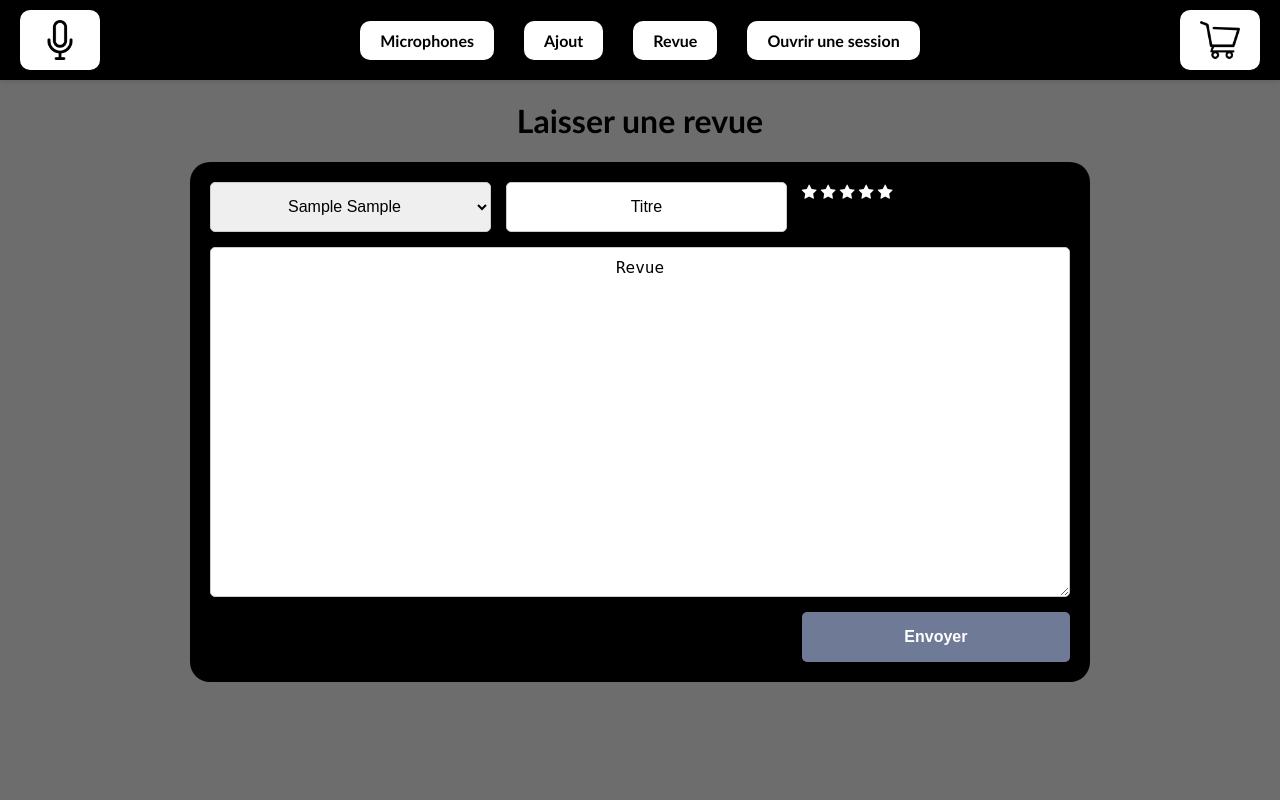
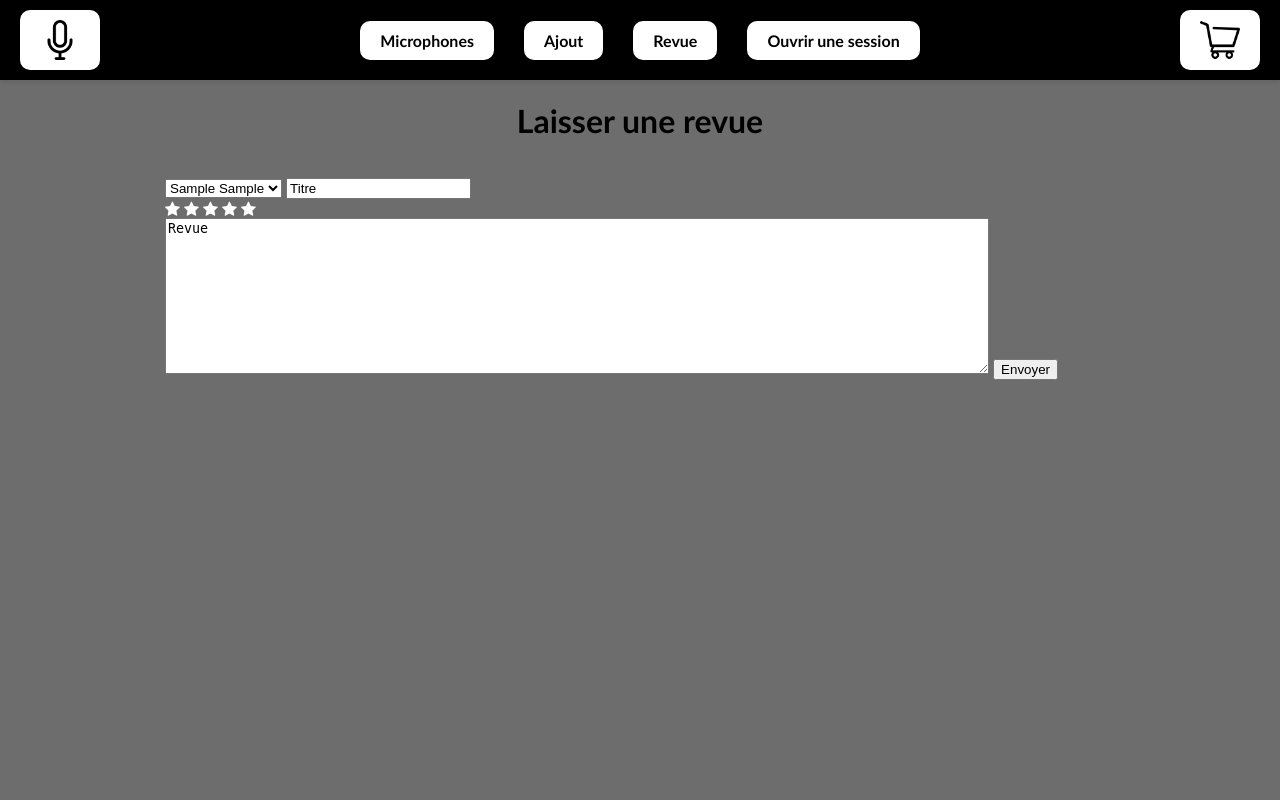
Before and after one commit to Sun-Cy/ProjetWebFinal, a PHP site: page /review.php in a window 1280 px wide. Run offline with PHP 8.4, Linux system fonts and the light colour scheme; tables that the repository leaves empty or names only in its code hold one stand-in row (values such as "Sample post").

Commit message:
ajustements css2

```diff
--- a/css/style.css
+++ b/css/style.css
@@ -3,14 +3,18 @@
     --blanc: white;
     --grispale: #6D6D6D;
     --bleugris: #6E7A96;
+    --success-color: #28a745;
+    --error-color: #dc3545;
+    --primary-color: #007BFF;
+    --secondary-color: #0056b3;
 }
 
-/*utility*/
-.center{
+/* Utility classes */
+.center {
     text-align: center;
 }
 
-.checked { /* for Star system*/
+.checked { /* for Star system */
     color: orange;
 }
 
@@ -47,99 +52,6 @@ footer {
     max-width: 980px;
     text-align: center;
 }
-/*liste de micro*/
-#liste-micro{
-    padding: 10px;
-    border-radius: 20px;
-    font-size: xx-large;
-    color: white;
-    background-color: black;
-    text-decoration: none;
-}
-#liste-micro:hover{
-    background-color: var(--bleugris);
-}
-
-#micro-liste-container {
-     /* center sans toucher au body*/
-    position: absolute;
-    left: 50%;
-    transform: translate(-50%, 0%);
-    margin-top: 20px;
-    display: grid;
-    grid-template-columns: 1fr;
-    width: max-content;
-}
-/*fin liste de micro*/
-
-/*Debut Revue*/
-#revue-form {
-    display: flex;
-    flex-direction: column;
-    gap: 15px;
-    max-width: 100%;
-    margin: 0 auto;
-    padding: 20px;
-    box-sizing: border-box;
-    background-color: black;
-}
-
-/* Input, select, and textarea styling */
-#revue-form select,
-#revue-form input[type="text"],
-#revue-form textarea,
-#revue-form button {
-    width: 100%;
-    padding: 10px;
-    font-size: 1rem;
-    border: 1px solid #ccc;
-    border-radius: 5px;
-    box-sizing: border-box;
-    text-align: center;
-}
-
-/* Button styling */
-#revue-form button {
-    background-color: var(--bleugris);
-    color: white;
-    border: none;
-    cursor: pointer;
-    font-weight: bold;
-    text-align: center;
-    transition: background-color 0.3s ease;
-}
-
-/* Button hover effect */
-#revue-form button:hover {
-    background-color: #0056b3; /* Darker shade on hover */
-}
-
-@media (min-width: 981px) {
-    #revue-form {
-        min-height: none;
-        height: auto;
-        display: grid;
-        grid: 50px 350px 50px / auto auto auto;
-        max-width: 900;
-    }
-    #revue-form select{
-        grid-area: 1/1/span 1/ span 1;
-    }
-    #revue-form #titre{
-        grid-area: 1/2/span 1/ span 1;
-    }
-    #revue-form div{
-        grid-area: 1/3/span 1/ span 1;
-    }
-    #revue-form #textRevue{
-        grid-area: 2/1/span 1/ span 3;
-    }
-    #revue-form button{
-        grid-area: 3/3/span 1/ span 1;
-    }
-}
-/*fin Revue*/
-
 
 /* Main Menu */
 nav.main-menu {
--- a/inscription.php
+++ b/inscription.php
@@ -1,10 +1,11 @@
 <?php
 require_once("./inc/header.php");
 ?>
-
+<div class="containerForm">
+<h2>Entrez vos informations</h2>
 
 <form action="./traitement.php" method="post" class="inscription">
-<h2>Inscription</h2>
+
     <fieldset class="active">
         <legend>Informations personnelles</legend>
         <label for="prenom">Prénom: </label>
@@ -42,6 +43,7 @@ require_once("./inc/header.php");
     <button type="submit" class="hide">S'inscrire</button>
     <p>Déjà inscrit? <a href="login.php">Connectez-vous ici</a></p>
 </form>
+</div>
 
 
 </main>
--- a/login.php
+++ b/login.php
@@ -1,8 +1,8 @@
 <?php
 require_once("./inc/header.php");
 ?>
-
-<h2>Login</h2>
+<div class="containerForm">
+<h2>Heureux de vous revoir ! Entrez vos informations.</h2>
 <form action="./traitement.php" method="post" class="login">
     <label for="username">Nom d'utilisateur: </label>
     <input type="text" name="username" id="username" required><br><br>
@@ -15,4 +15,5 @@ require_once("./inc/header.php");
     <button type="submit">Se connecter</button>
     <p>Pas encore inscrit? <a href="inscription.php">Inscrivez-vous</a></p>
 </form>
+</div>
 </main>
```
Also changed, not shown: other parts of css/style.css (+30 -47 lines).
